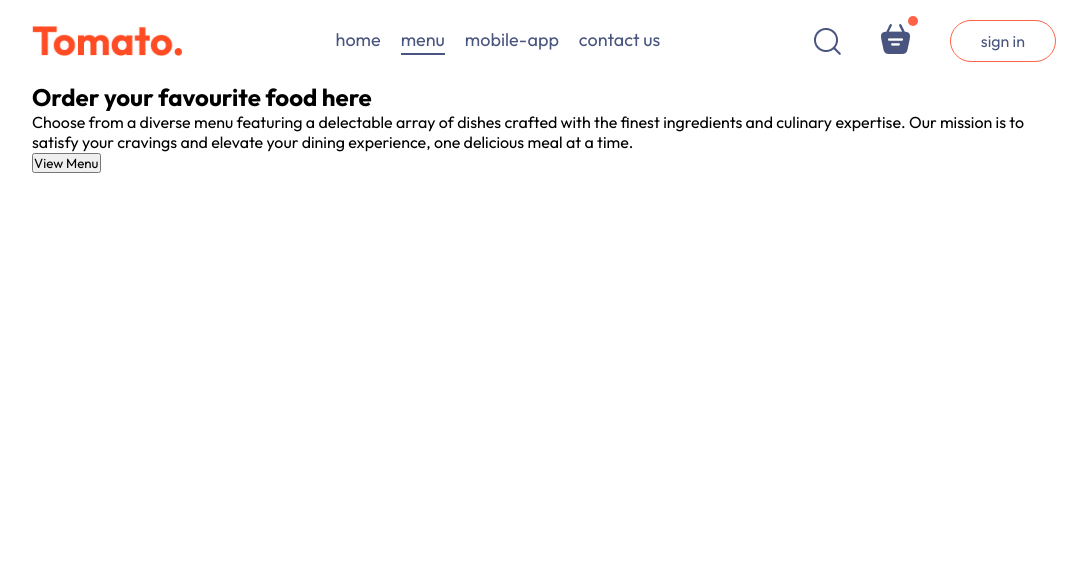
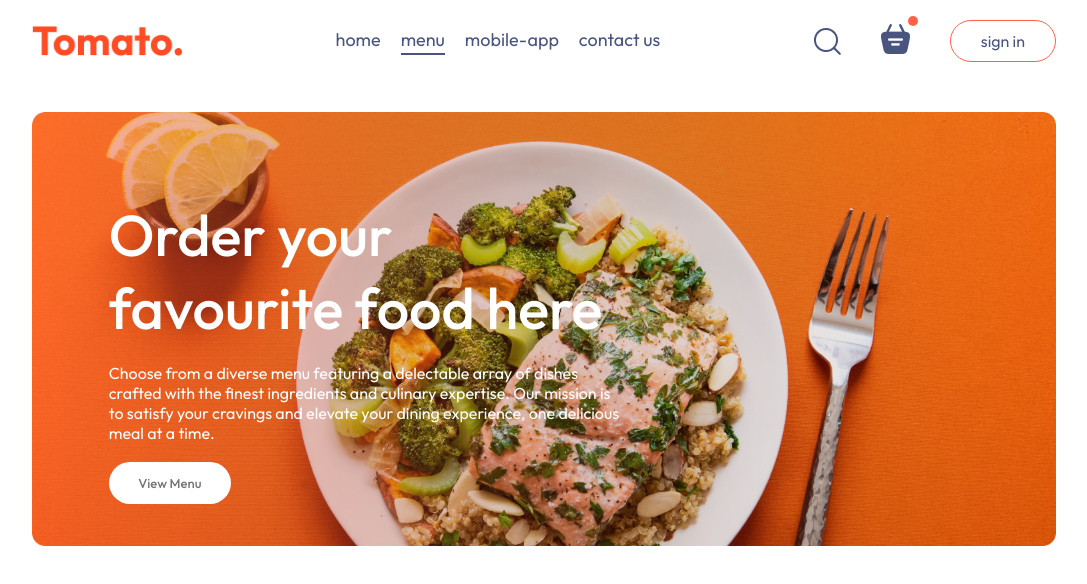
Before and after one commit to Chathurdha2024/GUI, a React (Vite) app in the folder frontend/: page / in a window 1280 px wide. Shown: the top 584 px of the page, without its empty margins (96-1183 px from the left). Built offline with nearby package versions, Linux system fonts and the light colour scheme.

Commit message:
Completed the Header section by adding css properties

```diff
--- a/frontend/src/components/Header/Header.css
+++ b/frontend/src/components/Header/Header.css
@@ -0,0 +1,40 @@
+.header{
+    height: 34vw;
+    margin: 30px auto;
+    background: url('/header_img.png') no-repeat;
+    background-size: contain;
+    position: relative;
+}
+
+.header-contents{
+    position: absolute;
+    display: flex;
+    flex-direction: column;
+    align-items: start;
+    gap: 1.5vw;
+    max-width: 50%;
+    bottom: 10%;
+    left: 6vw;
+    animation: fadeIn 3s;
+}
+
+.header-contents h2{
+    font-weight: 500;
+    color: white;
+    font-size: max(4.5vw,22px);
+}
+
+.header-contents p{
+    color: white;
+    font-size: 1vwh;
+}
+
+.header-contents button{
+    border: none;
+    color: #747474;
+    font-weight: 500;
+    padding: 1vw 2.3vw;
+    background-color: white;
+    font-size: max(1vw,13px);
+    border-radius: 50px;
+}
--- a/frontend/src/index.css
+++ b/frontend/src/index.css
@@ -20,3 +20,12 @@
   width: 80%;
   margin: auto;
 }
+
+@keyframes fadeIn {
+  0%{
+    opacity: 0;
+  }
+  100%{
+    opacity: 1;
+  }
+}
```
Also changed, not shown: frontend/public/header_img.png (added).
